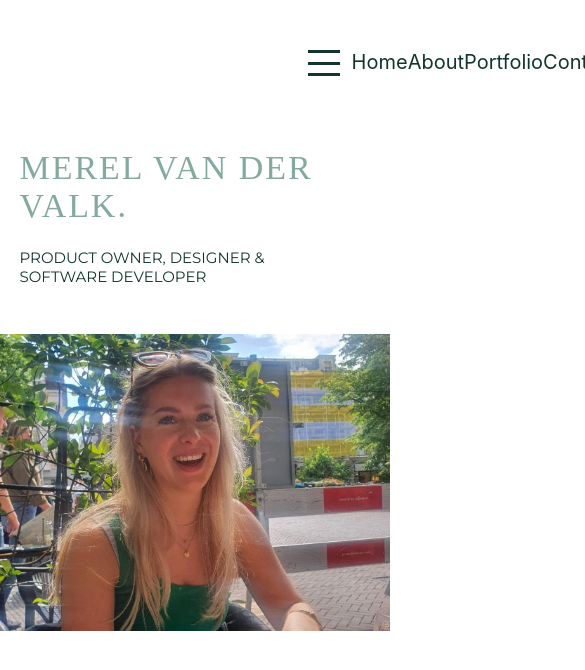
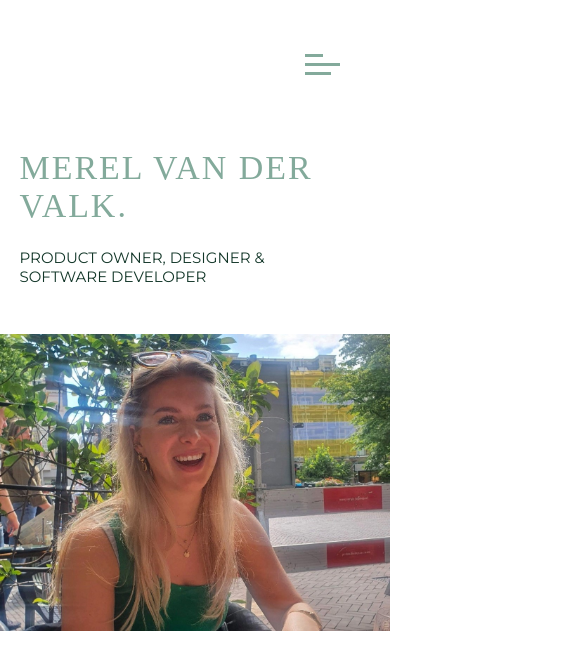
Before and after one commit to MerelValk/portfolio-july-2022, a React (Create React App) app: page / in a window 390 px wide. Shown: the top 670 px of the page, 585 px wide, since content can reach past the window. Built offline with nearby package versions, Linux system fonts and the light colour scheme; a web font is replaced by a local one.

Commit message:
working hamburger button and sliding navbar

```diff
--- a/src/components/navigation/Navbar.jsx
+++ b/src/components/navigation/Navbar.jsx
@@ -1,24 +1,23 @@
 import React from 'react';
 import style from './navbar.module.css'
-import {ReactComponent as Hamburger} from '../../assets/icons/Hamburger.svg'
-
 
 export default function Navbar() {
   return (
       <div className={style.container}>
-        <div className={style.hamburgerContainer}>
-          <input className={style.checkbox} type="checkbox" name="" id=""/>
-          <div className={style.menuItems}>
-            <li><a href="#">Home</a></li>
-            <li><a href="#">About</a></li>
-            <li><a href="#">Portfolio</a></li>
-            <li><a href="#">Contact</a></li>
+        <div className={style.navContainer}>
+          <input type="checkbox" id="check" className={style.checkbox}/>
+          <div className={style.nav}>
+            <li className={style.menuItem}><a>Home</a></li>
+            <li className={style.menuItem}><a>About</a></li>
+            <li className={style.menuItem}><a>Portfolio</a></li>
+            <li className={style.menuItem}><a>Contact</a></li>
           </div>
-          <div className={style.hamburgerLines}>
-            <span className={style.line1}> </span>
-            <span className={style.line2}> </span>
-            <span className={style.line3}> </span>
-          </div>
+
+          <label className={style.hamburgerLines}>
+            <span className={style.line}></span>
+            <span className={style.line}></span>
+            <span className={style.line}></span>
+          </label>
 
         </div>
       </div>
--- a/src/components/navigation/navbar.module.css
+++ b/src/components/navigation/navbar.module.css
@@ -1,95 +1,96 @@
 .container {
     height: 15vh;
     width: 100%;
-}
-
-.hamburgerContainer {
-    padding: 50px;
     display: flex;
+    align-items: center;
     justify-content: flex-end;
 }
 
-.hamburgerButton {
-    background: none;
-    border: none;
-}
-
-.menuItems {
+.navContainer {
     display: flex;
-    width: 30vw;
-    justify-content: space-between;
-    transform: translate(180%);
-    transition: transform 0.5s ease-in-out;
-    text-align: center;
-    margin-right: 50px;
-}
-
-.menuItems li {
-    list-style: none;
-}
-
-.menuItems a {
-    text-decoration: none;
-    color: var(--text-color);
-    font-size: 20px;
+    justify-content: flex-end;
+    position: relative;
+    overflow: hidden;
 }
 
 .checkbox {
     position: absolute;
     display: block;
-    height: 32px;
-    width: 32px;
+    height: 35px;
+    width: 35px;
+    right: 50px;
+    z-index: 5;
     opacity: 0;
     cursor: pointer;
 }
 
+.nav {
+    width: 500px;
+    margin: 0 10em 0 0;
+    display: flex;
+    justify-content: space-between;
+    transform: translate(150%);
+    transition: transform 0.5s ease-in-out;
+    position: relative;
+}
+
+.menuItem {
+    list-style-type: none;
+    font-size: 1.2em;
+}
+
 .hamburgerLines {
-    display: block;
-    height: 26px;
-    width: 32px;
+    width: 35px;
     display: flex;
     flex-direction: column;
     justify-content: space-between;
+    position: absolute;
+    z-index: 2;
+    padding: 0 50px 0 0;
+    background-color: white;
 }
 
-.line1 {
-    display: block;
+.line {
     height: 3px;
-    width: 100%;
-    background: var(--text-color);
-    transform-origin: 0 0;
-    transition: transform 0.4s ease-in-out;
+    background: var(--light-green);
+    margin: 3px 0;
+    transition: .4s  cubic-bezier(0.68, -0.6, 0.32, 1.6);
 }
 
-.line2 {
-    display: block;
-    height: 3px;
-    width: 100%;
-    background: var(--text-color);
-    transition: transform 0.2s ease-in-out;
+span:nth-of-type(1){
+    width:50%;
 }
 
-.line3 {
-    display: block;
-    height: 3px;
-    width: 100%;
-    background: var(--text-color);
-    transform-origin: 0 100%;
-    transition: transform 0.4s ease-in-out;
+span:nth-of-type(2){
+    width:100%;
 }
 
-input[type="checkbox"]:checked ~ .menuItems {
+span:nth-of-type(3){
+    width:75%;
+}
+
+input[type="checkbox"]:checked ~ .nav {
     transform: translateX(0);
 }
 
-input[type="checkbox"]:checked ~ .line1 {
-    transform: rotate(45deg);
+input[type="checkbox"]:checked ~ .hamburgerLines span:nth-of-type(1){
+    transform-origin:bottom;
+    transform:rotatez(45deg) translate(4px,0px)
 }
 
-input[type="checkbox"]:checked ~ .line2 {
-    transform: scaleY(0);
+
+input[type="checkbox"]:checked ~ .hamburgerLines span:nth-of-type(2){
+    transform-origin:top;
+    transform:rotatez(-45deg)
 }
 
-input[type="checkbox"]:checked ~ .line3 {
-    transform: rotate(-45deg);
+
+input[type="checkbox"]:checked ~ .hamburgerLines span:nth-of-type(3){
+    transform-origin:bottom;
+    width:50%;
+    transform: translate(14px, -4px)  rotatez(45deg);
 }
+
+input[type="checkbox"]:checked ~ .hamburgerContainer .nav {
+    display: none;
+}
```
Also changed, not shown: src/assets/icons/Hamburger.svg (deleted).
